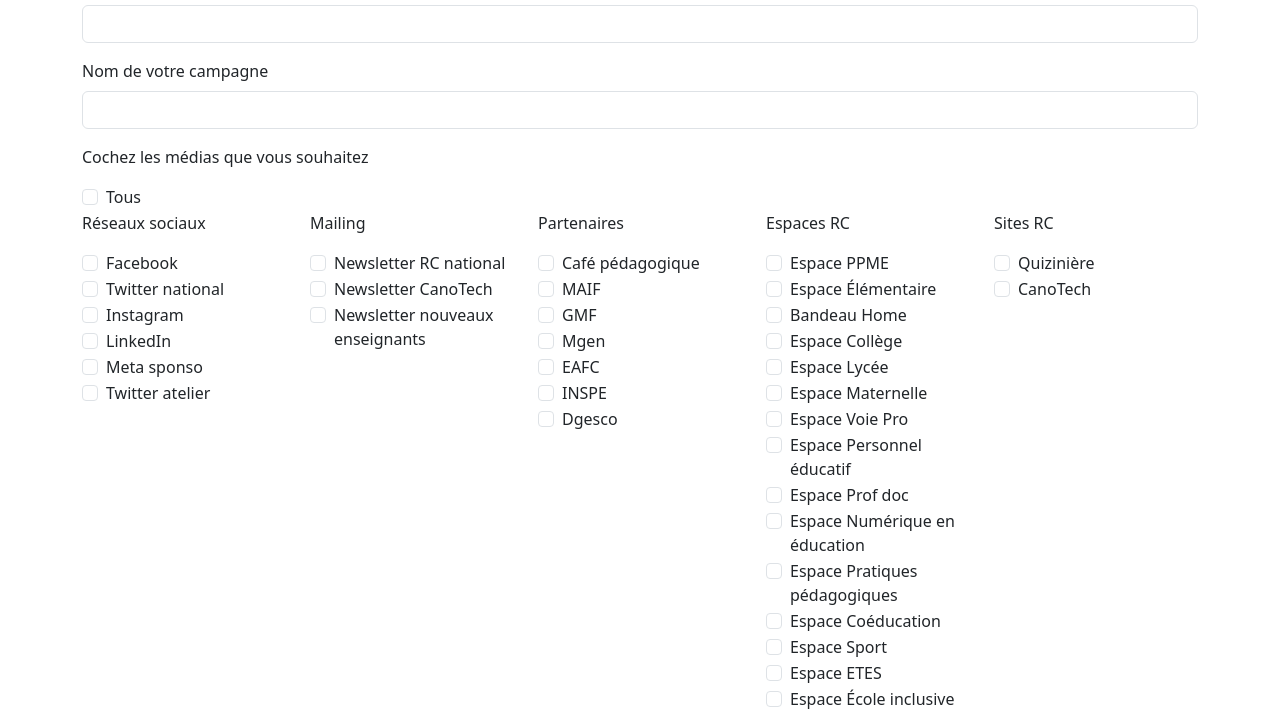
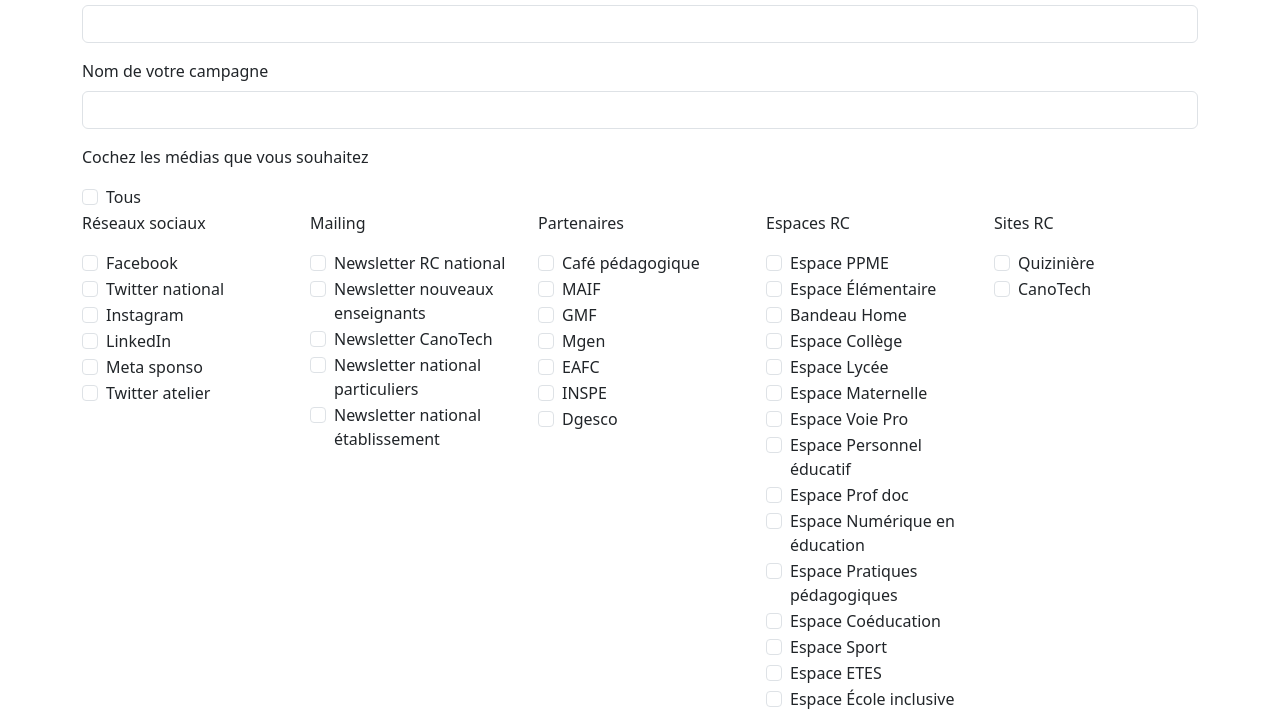
Before and after one commit to irondam/outilurl, a plain HTML site: page index.html in a window 1280 px wide. Shown: the part 83-797 px from the top of the page. Drawn offline with nearby package versions, Linux system fonts and the light colour scheme.

Commit message:
Update index.html

```diff
--- a/index.html
+++ b/index.html
@@ -38,6 +38,12 @@
                     </label>
                 </div>
                 <div class="form-check">
+                    <input class="form-check-input" type="checkbox" value="newsletter_ne" id="checkboxNewsletterNe">
+                    <label class="form-check-label" for="checkboxNewsletterNe">
+                    Newsletter nouveaux enseignants
+                    </label>
+                </div>
+                <div class="form-check">
                     <input class="form-check-input" type="checkbox" value="newsletter_canotech" id="checkboxNewsletterCanoTech">
                     <label class="form-check-label" for="checkboxNewsletterCanoTech">
                     Newsletter CanoTech
@@ -46,7 +52,13 @@
                 <div class="form-check">
                     <input class="form-check-input" type="checkbox" value="newsletter_ne" id="checkboxNewsletterNe">
                     <label class="form-check-label" for="checkboxNewsletterNe">
-                    Newsletter nouveaux enseignants
+                    Newsletter national particuliers
+                    </label>
+                </div>
+                <div class="form-check">
+                    <input class="form-check-input" type="checkbox" value="newsletter_ne" id="checkboxNewsletterNe">
+                    <label class="form-check-label" for="checkboxNewsletterNe">
+                    Newsletter national établissement
                     </label>
                 </div>
             </div>
```
